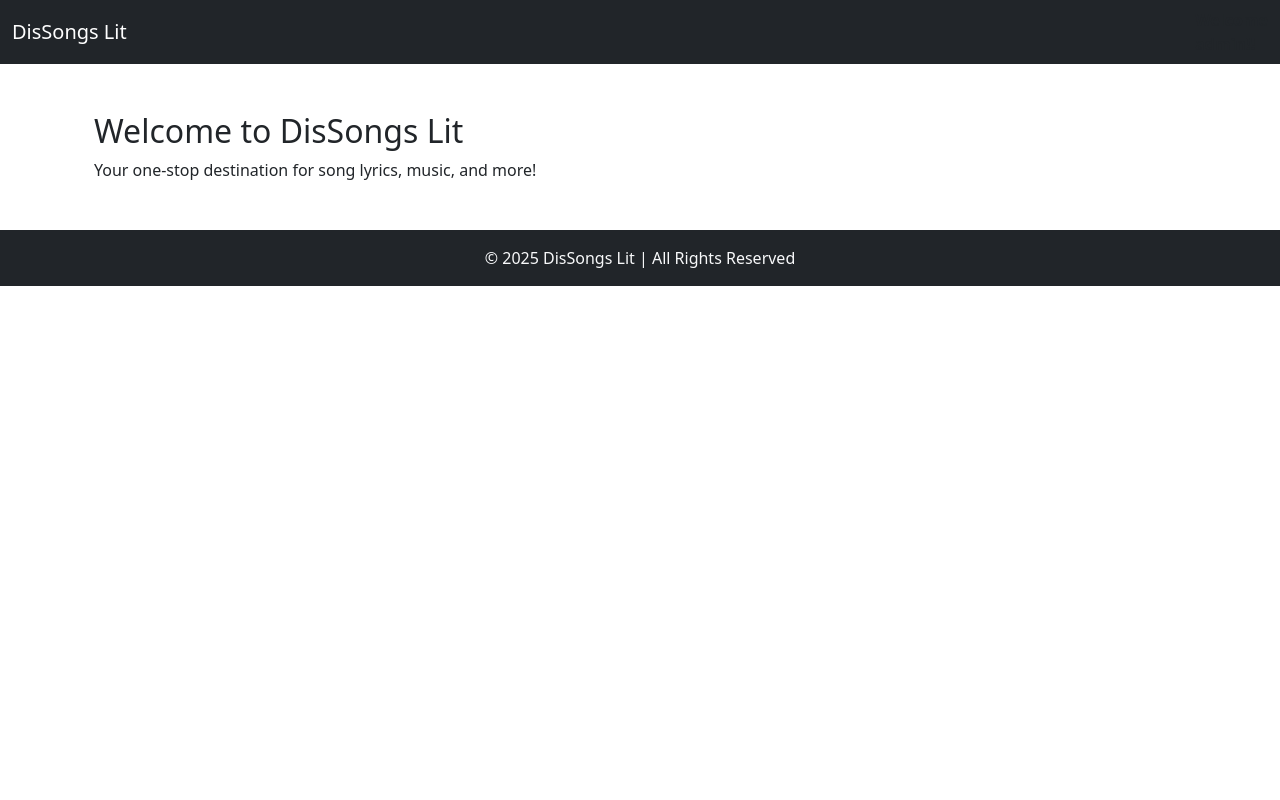
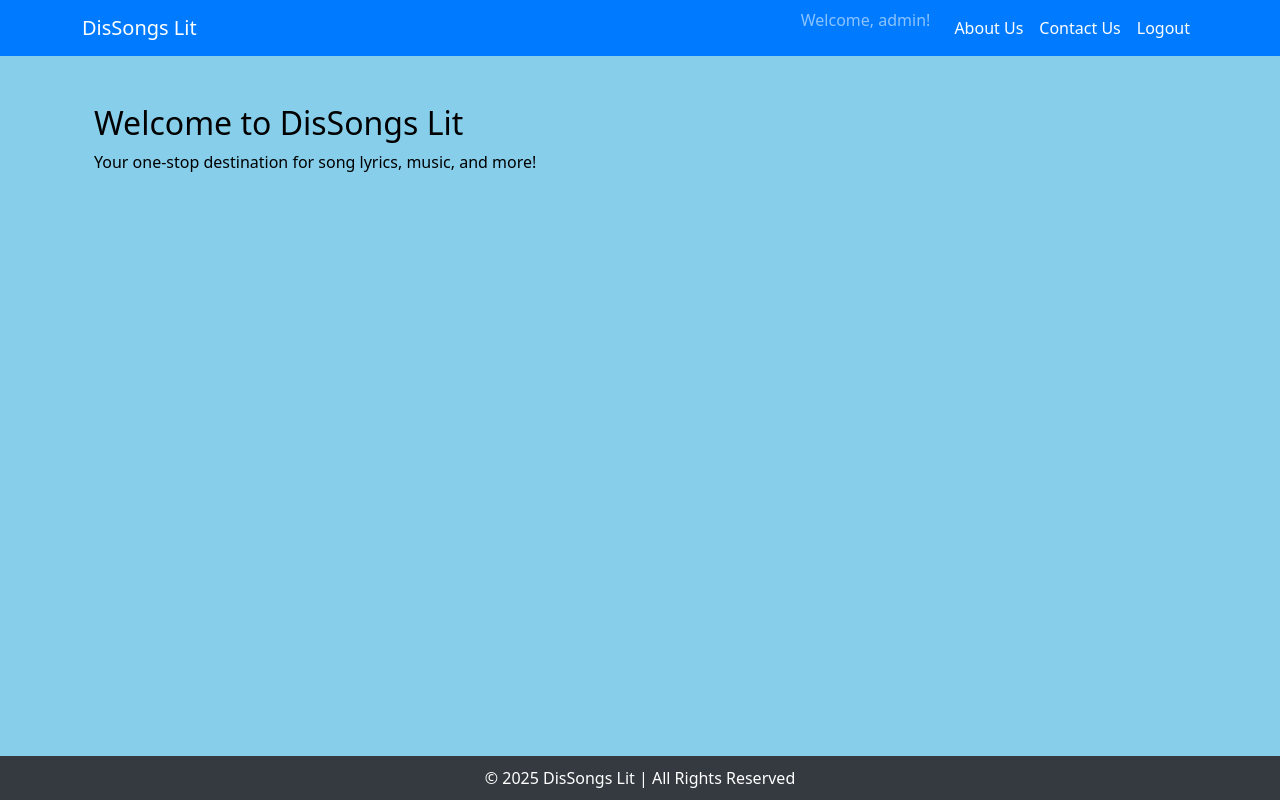
Before and after one commit to DisCedric2/DisSongs-Lit, a Django app: page /DSLaboutus/ in a window 1280 px wide. Run offline with Django 5.2, Linux system fonts and the light colour scheme; a user stored in the database is signed in.

Commit message:
3rd commit

```diff
--- a/DSLproject/DSLproject/settings.py
+++ b/DSLproject/DSLproject/settings.py
@@ -134,5 +134,5 @@ LOGIN_REDIRECT_URL = "/"
 LOGOUT_URL = "logout"
 LOGOUT_REDIRECT_URL = "/"
 
-# SOCIAL_AUTH_GOOGLE_OAUTH2_KEY = "688343948336-a5k3co2oi6j59a84k69ta5m1mherpegn.apps.googleusercontent.com"
-# SOCIAL_AUTH_GOOGLE_OAUTH2_SECRET = "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"
+SOCIAL_AUTH_GOOGLE_OAUTH2_KEY = "688343948336-a5k3co2oi6j59a84k69ta5m1mherpegn.apps.googleusercontent.com"
+SOCIAL_AUTH_GOOGLE_OAUTH2_SECRET = "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"
--- a/DSLproject/dsl/templates/DSLbase.html
+++ b/DSLproject/dsl/templates/DSLbase.html
@@ -12,14 +12,47 @@
     <!-- Bootstrap CSS -->
     <link href="https://cdn.jsdelivr.net/npm/bootstrap@5.3.0-alpha1/dist/css/bootstrap.min.css" rel="stylesheet">
 
+    <style>
+        body {
+            background-color: #87CEEB;
+            color: black;
+        }
+        .navbar {
+            background-color: #007BFF !important;
+        }
+        .navbar-brand, .nav-link {
+            color: white !important;
+        }
+        .nav-link:hover {
+            color: #dfe6e9 !important;
+        }
+        .dropdown-menu {
+            background-color: #007BFF;
+        }
+        .dropdown-item {
+            color: white !important;
+        }
+        .dropdown-item:hover {
+            background-color: #0056b3 !important;
+        }
+        footer {
+            position: fixed;
+            bottom: 0;
+            width: 100%;
+            background-color: #343a40;
+            color: white;
+            padding: 10px 0;
+            text-align: center;
+        }
+    </style>
+
     {% block extra_css %}{% endblock %}
 </head>
 
 <body>
-
     <!-- Navbar -->
-    <nav class="navbar navbar-expand-lg navbar-dark bg-dark">
-        <div class="container-fluid">
+    <nav class="navbar navbar-expand-lg navbar-dark">
+        <div class="container">
             <a class="navbar-brand" href="{% url 'DSLhome' %}">DisSongs Lit</a>
             <button class="navbar-toggler" type="button" data-bs-toggle="collapse" data-bs-target="#navbarNav">
                 <span class="navbar-toggler-icon"></span>
@@ -27,15 +60,9 @@
             <div class="collapse navbar-collapse" id="navbarNav">
                 <ul class="navbar-nav ms-auto">
                     {% if user.is_authenticated %}
-                    <strong>Welcome<br>{{user}}!!</strong>
-                    {% endif %}
-                    <ul class="dropdown-menu">
-                    {%  if not user.is_authenticated %}
-                        <div class="d-flex ">
-                        <li><a class="dropdown-item" href="/DSLsignin">Sign In</a></li>
-                        <li><a class="dropdown-item" href="/DSLsignup">Sign Up</a></li>
-                        </div>
-                    {% else %}
+                        <li class="nav-item">
+                            <span class="navbar-text me-3">Welcome, {{ user }}!</span>
+                        </li>
                         <li class="nav-item">
                             <a class="nav-link" href="{% url 'DSLaboutus' %}">About Us</a>
                         </li>
@@ -43,14 +70,14 @@
                             <a class="nav-link" href="{% url 'DSLcontactus' %}">Contact Us</a>
                         </li>
                         <li class="nav-item">
+                            <a class="nav-link" href="{% url 'DSLhome' %}">Logout</a>
+                        </li>
+                    {% else %}
+                        <li class="nav-item">
                             <a class="nav-link" href="{% url 'DSLsignin' %}">Sign In</a>
                         </li>
                         <li class="nav-item">
                             <a class="nav-link" href="{% url 'DSLsignup' %}">Sign Up</a>
-                            </li>
-                            <li><a class="dropdown-item" href="/userlogout">
-                                <i class="bi bi-person-raised-hand"></i>
-                                Logout</a>
                         </li>
                     {% endif %}
                 </ul>
@@ -64,7 +91,7 @@
     </div>
 
     <!-- Footer -->
-    <footer class="text-center mt-5 p-3 bg-dark text-light">
+    <footer>
         &copy; 2025 DisSongs Lit | All Rights Reserved
     </footer>
 
--- a/DSLproject/dsl/urls.py
+++ b/DSLproject/dsl/urls.py
@@ -3,6 +3,7 @@ from . import views
 
 urlpatterns = [
     path("",views.DSLhome, name='DSLhome'),
+    path("DSLhome/",views.DSLhome, name='DSLhome'),
     path("DSLsignup/",views.DSLsignup, name='DSLsignup'),
     path("DSLsignin/",views.DSLsignin, name='DSLsignin'),
     path("DSLaboutus/",views.DSLaboutus, name='DSLaboutus'),
```
Also changed, not shown: DSLproject/db.sqlite3. Lines whose indentation alone changed are shown as unchanged.
